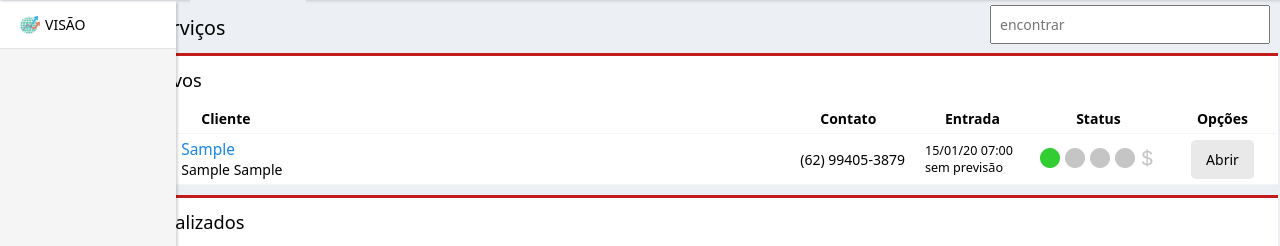
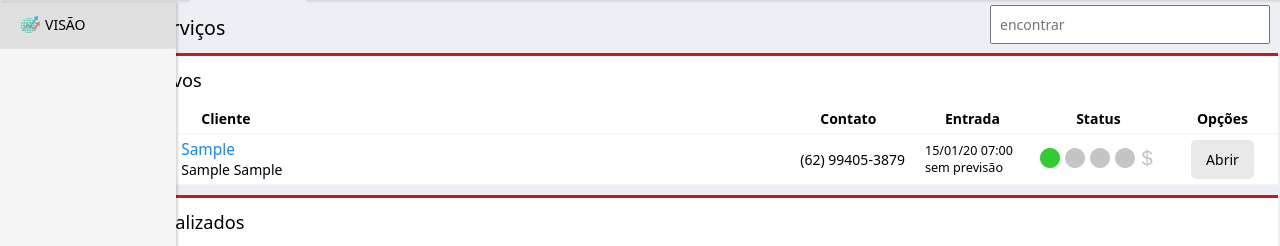
Before and after one commit to sivanildooliveira/openMec, a Flask app: page /gerencia in a window 1280 px wide, with the pointer over the restyled element. Shown: the part 45-291 px from the top of the page. Run offline with Flask 3, Linux system fonts and the light colour scheme; tables that the repository leaves empty hold one stand-in row (values such as "Sample post").

Commit message:
Update header.css

```diff
--- a/MyApp/static/header.css
+++ b/MyApp/static/header.css
@@ -54,5 +54,5 @@ header:hover #menuPrincipal a img{
 }
 
 #menuPrincipal a:hover{
-    background-color: white;
+    background-color: rgb(224, 224, 224);
 }
```
